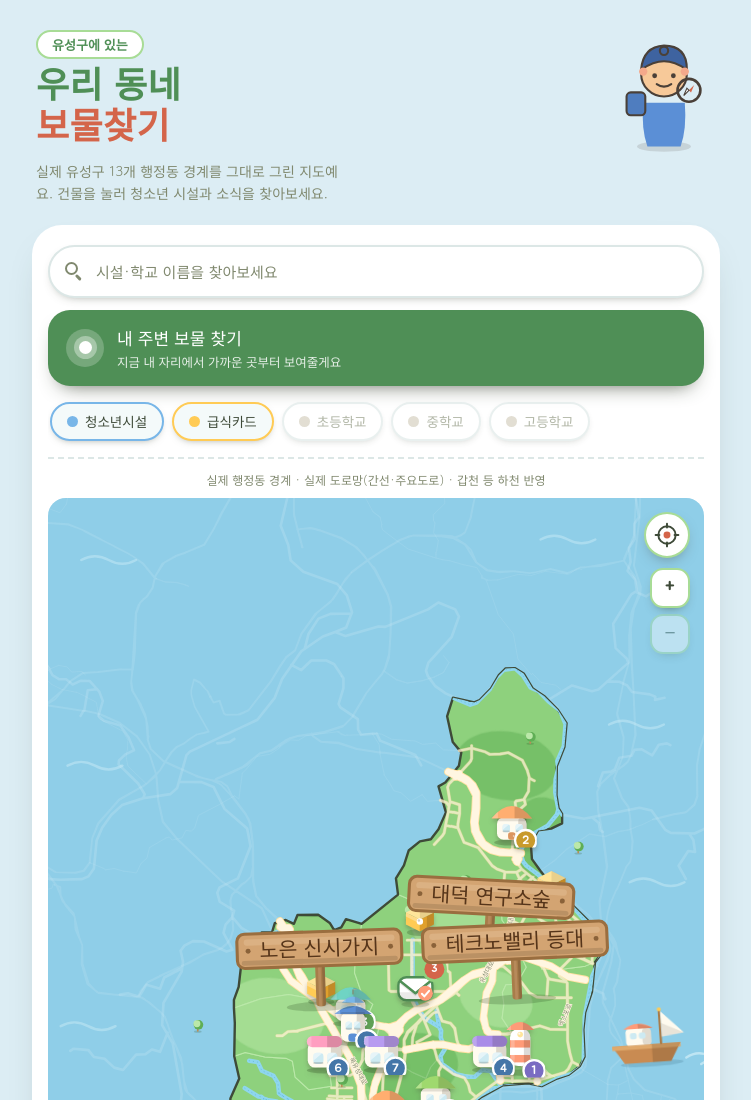
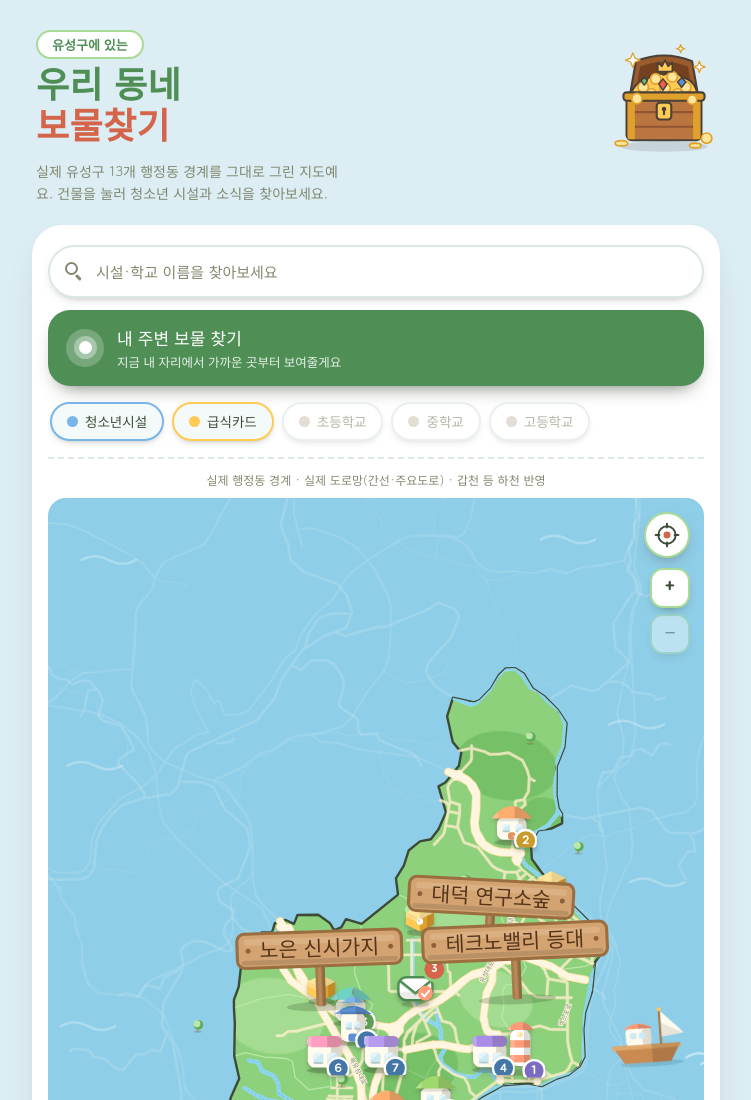
Before and after one commit to ppungee-maker/ys_youthmap, a plain HTML site: page index.html in a window 1280 px wide. Shown: the top 1100 px of the page, without its empty margins (264-1015 px from the left). Drawn offline with Linux system fonts and the light colour scheme; no server answers.

Commit message:
Replace the header character with an overflowing treasure chest
Fits the treasure-hunt title better than the explorer figure did, and
reuses the gold tokens of the meal-card chest markers on the map.

Co-Authored-By: Claude Opus 5.5 <noreply@anthropic.com>

```diff
--- a/index.html
+++ b/index.html
@@ -659,22 +659,43 @@
       <p>실제 유성구 13개 행정동 경계를 그대로 그린 지도예요. 건물을 눌러 청소년 시설과 소식을 찾아보세요.</p>
     </div>
     <div class="mascot">
-      <svg viewBox="0 0 100 120">
-        <ellipse cx="50" cy="112" rx="26" ry="5" fill="rgba(74,64,56,.15)"/>
-        <path d="M30 70 Q28 95 34 112 L66 112 Q72 95 70 70 Z" fill="#5B8FD6"/>
-        <rect x="14" y="60" width="18" height="22" rx="4" fill="#4F7DBF" stroke="#4A4038" stroke-width="2"/>
-        <circle cx="50" cy="42" r="22" fill="#F7C999" stroke="#4A4038" stroke-width="2"/>
-        <path d="M28 38 Q30 16 50 15 Q72 15 72 38 Q60 30 50 30 Q40 30 28 38 Z" fill="#3E63A0" stroke="#4A4038" stroke-width="2"/>
-        <circle cx="50" cy="20" r="4" fill="#3E63A0" stroke="#4A4038" stroke-width="2"/>
-        <circle cx="41" cy="44" r="2.3" fill="#4A4038"/>
-        <circle cx="59" cy="44" r="2.3" fill="#4A4038"/>
-        <path d="M43 52 Q50 57 57 52" fill="none" stroke="#4A4038" stroke-width="2" stroke-linecap="round"/>
-        <circle cx="30" cy="40" r="4" fill="#F4A98B"/>
-        <circle cx="70" cy="40" r="4" fill="#F4A98B"/>
-        <g transform="translate(74,58)">
-          <circle r="11" fill="none" stroke="#4A4038" stroke-width="2.5"/>
-          <path d="M0 0 L5 -5 L2 2 Z" fill="var(--accent-coral-deep)"/>
-          <path d="M0 0 L-5 5 L-2 -2 Z" fill="#FFFFFF" stroke="#4A4038" stroke-width="1"/>
+      <svg viewBox="0 0 100 120" aria-hidden="true">
+        <ellipse cx="50" cy="112" rx="42" ry="5" fill="rgba(74,64,56,.15)"/>
+        <!-- 열린 뚜껑 -->
+        <path d="M17 64 L23 30 Q50 19 77 30 L83 64 Z" fill="#9A5B2E" stroke="#4A4038" stroke-width="2" stroke-linejoin="round"/>
+        <path d="M23 60 L27 35 Q50 26 73 35 L77 60 Z" fill="#74401F"/>
+        <!-- 넘치는 금화 더미 -->
+        <path d="M17 66 Q20 50 33 48 Q41 39 50 43 Q60 37 68 46 Q81 48 83 66 Z" fill="var(--gold)" stroke="#4A4038" stroke-width="2" stroke-linejoin="round"/>
+        <g fill="var(--gold-light)" stroke="var(--gold-dark)" stroke-width="1.6">
+          <circle cx="30" cy="55" r="5"/><circle cx="42" cy="47" r="5"/><circle cx="58" cy="45" r="5"/>
+          <circle cx="71" cy="55" r="5"/><circle cx="51" cy="56" r="5"/><circle cx="38" cy="61" r="4.5"/>
+          <circle cx="63" cy="61" r="4.5"/>
+        </g>
+        <polygon points="45,52 49,47 53,52 49,58" fill="#E8604C" stroke="#4A4038" stroke-width="1.4" stroke-linejoin="round"/>
+        <polygon points="63,50 67,46 71,50 67,55" fill="#5B8FD6" stroke="#4A4038" stroke-width="1.4" stroke-linejoin="round"/>
+        <polygon points="28,49 31,45 34,49 31,53" fill="#6BBF7A" stroke="#4A4038" stroke-width="1.4" stroke-linejoin="round"/>
+        <!-- 작은 왕관 -->
+        <path d="M44 40 L44 31 L48 35 L51 29 L54 35 L58 31 L58 40 Z" fill="var(--gold)" stroke="#4A4038" stroke-width="1.6" stroke-linejoin="round"/>
+        <!-- 상자 몸통 -->
+        <rect x="14" y="64" width="72" height="42" rx="5" fill="#B9763F" stroke="#4A4038" stroke-width="2"/>
+        <path d="M16 79 H84 M16 93 H84" stroke="#8E5530" stroke-width="2"/>
+        <rect x="15" y="65" width="7" height="40" fill="var(--gold-dark)"/>
+        <rect x="78" y="65" width="7" height="40" fill="var(--gold-dark)"/>
+        <rect x="11" y="60" width="78" height="8" rx="3" fill="var(--gold-dark)" stroke="#4A4038" stroke-width="2"/>
+        <rect x="43" y="70" width="14" height="16" rx="3" fill="var(--gold)" stroke="#4A4038" stroke-width="2"/>
+        <circle cx="50" cy="76" r="2.2" fill="#4A4038"/>
+        <rect x="49" y="77" width="2" height="5" rx="1" fill="#4A4038"/>
+        <!-- 테두리 너머로 흘러내린 금화 -->
+        <g fill="var(--gold-light)" stroke="var(--gold-dark)" stroke-width="1.6">
+          <circle cx="24" cy="66" r="5"/><circle cx="77" cy="67" r="4.5"/>
+          <circle cx="91" cy="104" r="5"/>
+          <ellipse cx="9" cy="109" rx="6" ry="2.6"/><ellipse cx="80" cy="111" rx="5.5" ry="2.3"/>
+        </g>
+        <!-- 반짝임 -->
+        <g fill="#FFFFFF" stroke="var(--gold-dark)" stroke-width="1.2" stroke-linejoin="round">
+          <path d="M20 22 L22 27 L27 29 L22 31 L20 36 L18 31 L13 29 L18 27 Z"/>
+          <path d="M84 30 L85.5 34 L89.5 35.5 L85.5 37 L84 41 L82.5 37 L78.5 35.5 L82.5 34 Z"/>
+          <path d="M66 14 L67 17 L70 18 L67 19 L66 22 L65 19 L62 18 L65 17 Z"/>
         </g>
       </svg>
     </div>
```
